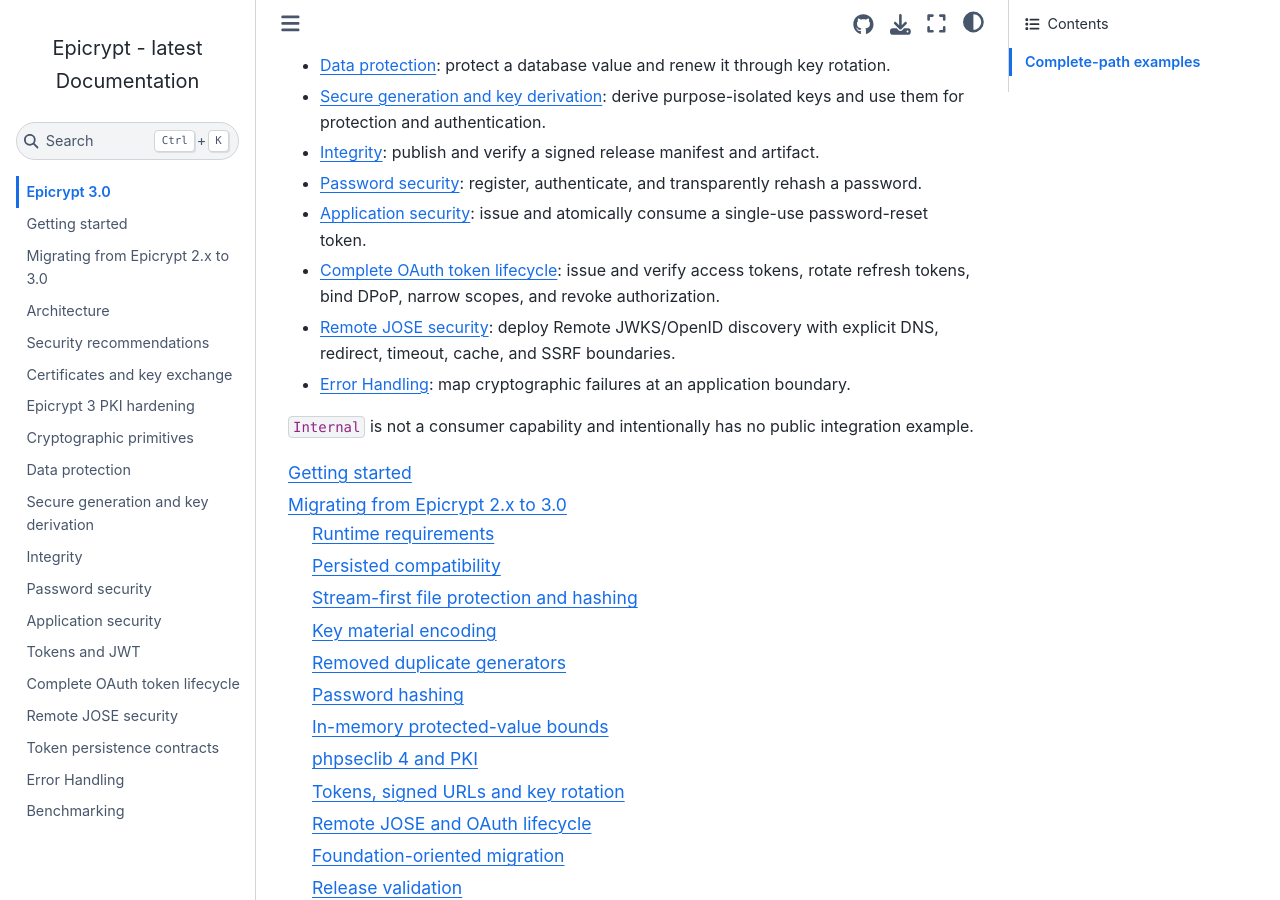
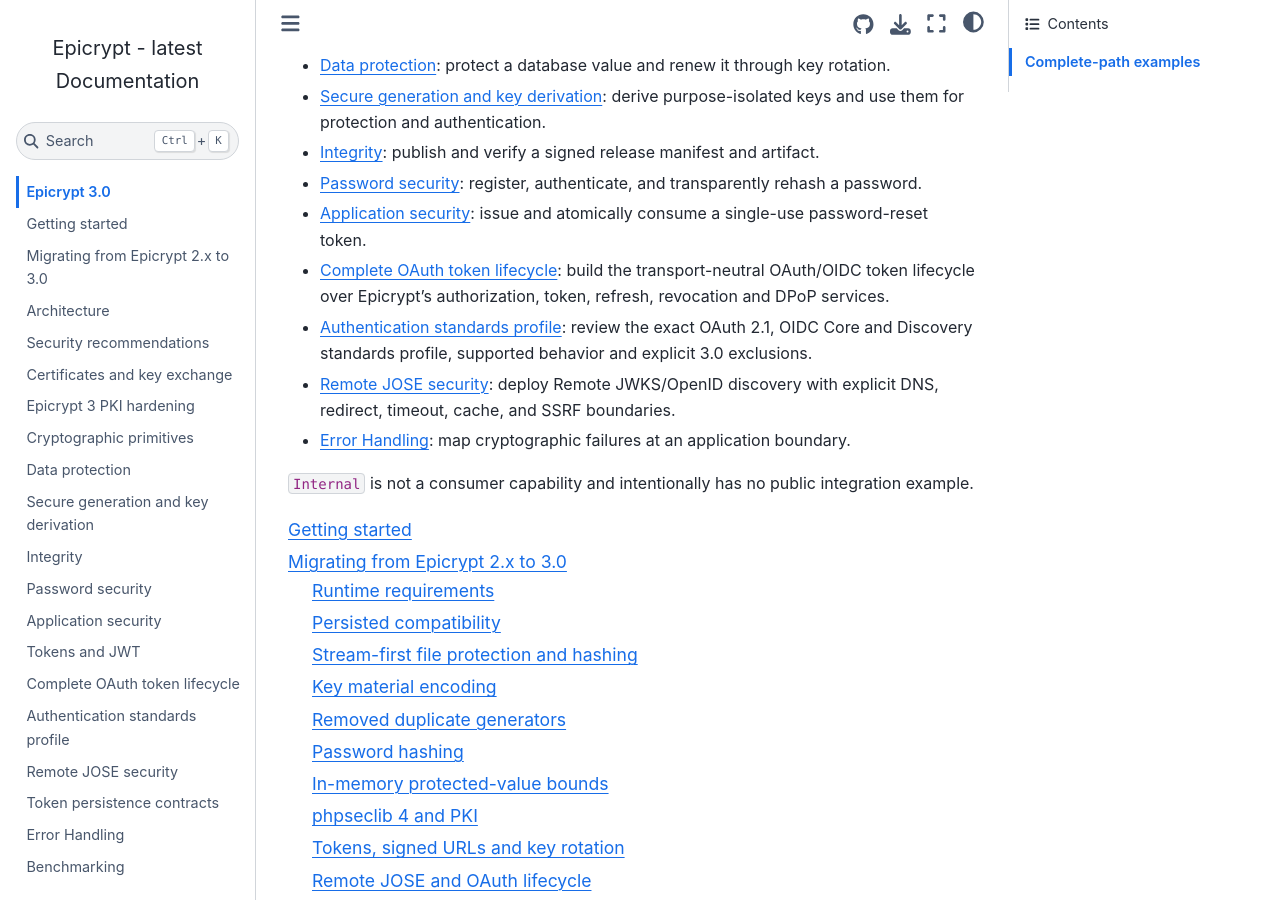
Before and after one commit to infocyph/Epicrypt, a Sphinx documentation site: the page built from docs/index.rst, in a window 1280 px wide and 900 px high, scrolled down 448 px. Built offline with Sphinx 7.4.7 and the Sphinx Book theme 1.1.4, drawn with Linux system fonts in a browser that asks for light colours; some of the changed text lies outside the part shown.

Commit message:
docs: link authentication standards profile

```diff
--- a/docs/index.rst
+++ b/docs/index.rst
@@ -23,8 +23,10 @@
 - :doc:`password`: register, authenticate, and transparently rehash a password.
 - :doc:`security`: issue and atomically consume a single-use password-reset
   token.
-- :doc:`oauth-lifecycle`: issue and verify access tokens, rotate refresh tokens,
-  bind DPoP, narrow scopes, and revoke authorization.
+- :doc:`oauth-lifecycle`: build the transport-neutral OAuth/OIDC token lifecycle
+  over Epicrypt's authorization, token, refresh, revocation and DPoP services.
+- :doc:`authentication-standards`: review the exact OAuth 2.1, OIDC Core and
+  Discovery standards profile, supported behavior and explicit 3.0 exclusions.
 - :doc:`remote-jose-security`: deploy Remote JWKS/OpenID discovery with explicit
   DNS, redirect, timeout, cache, and SSRF boundaries.
 - :doc:`error-handling`: map cryptographic failures at an application boundary.
@@ -49,6 +51,7 @@
    security
    token
    oauth-lifecycle
+   authentication-standards
    remote-jose-security
    token-storage
    error-handling
```
